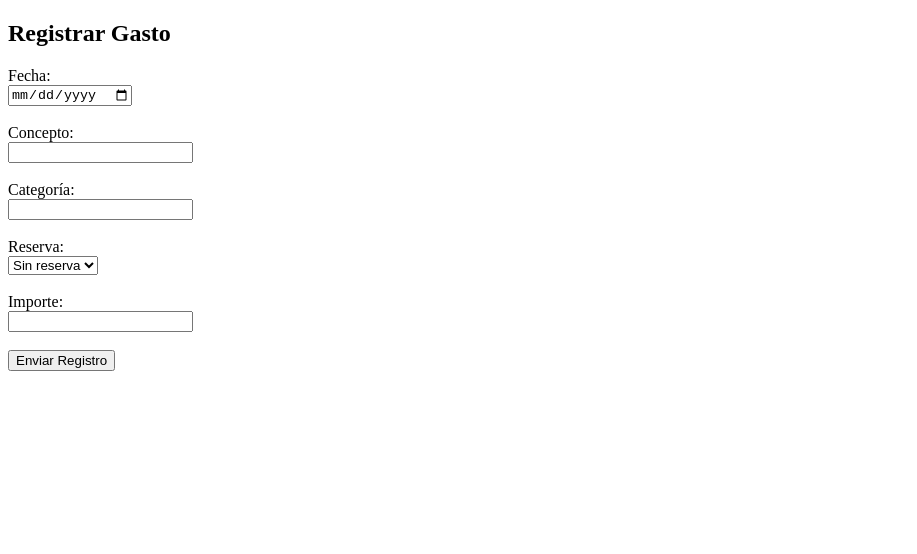
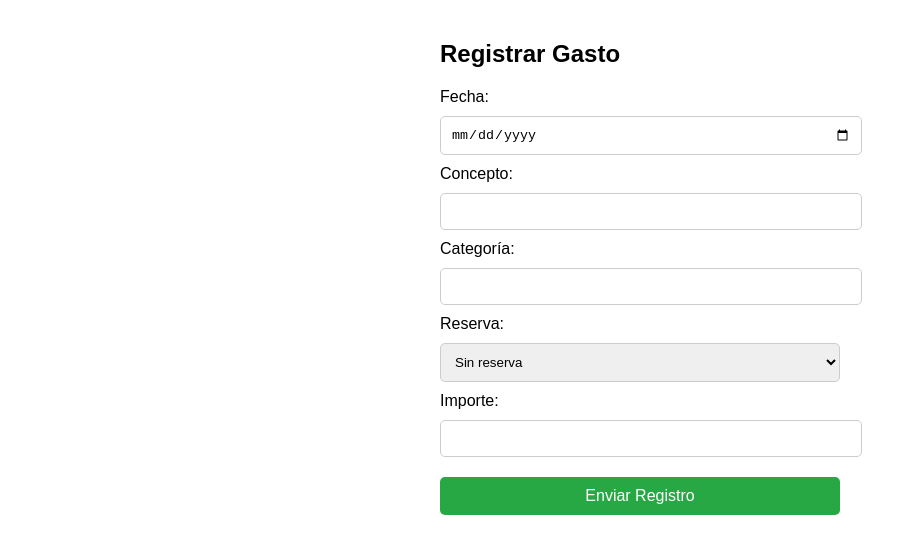
Before and after one commit to GabrielDiViesti/mis-apps, a plain HTML site: page index.html in a window 1280 px wide. Shown: the whole page, without its empty margins (0-917 px from the left). Drawn offline with Linux system fonts and the light colour scheme.

Commit message:
Update index.html

```diff
--- a/index.html
+++ b/index.html
@@ -1,32 +1,42 @@
 <!DOCTYPE html>
 <html>
+<head>
+    <meta charset="UTF-8">
+    <meta name="viewport" content="width=device-width, initial-scale=1.0">
+    <title>App Gastos</title>
+    <style>
+        body { font-family: sans-serif; padding: 20px; max-width: 400px; margin: auto; }
+        input, select, button { width: 100%; padding: 10px; margin: 10px 0; border: 1px solid #ccc; border-radius: 5px; }
+        button { background-color: #28a745; color: white; border: none; font-size: 16px; }
+    </style>
+</head>
 <body>
     <h2>Registrar Gasto</h2>
     <form id="gastoForm">
-        <label>Fecha:</label><br>
-        <input type="date" id="fecha" required><br><br>
+        <label>Fecha:</label>
+        <input type="date" id="fecha" required>
 
-        <label>Concepto:</label><br>
-        <input type="text" id="concepto" required><br><br>
+        <label>Concepto:</label>
+        <input type="text" id="concepto" required>
 
-        <label>Categoría:</label><br>
-        <input type="text" id="categoria" required><br><br>
+        <label>Categoría:</label>
+        <input type="text" id="categoria" required>
 
-        <label>Reserva:</label><br>
+        <label>Reserva:</label>
         <select id="reserva">
             <option value="Sin reserva">Sin reserva</option>
             <option value="Reserva A">Reserva A</option>
             <option value="Reserva B">Reserva B</option>
-        </select><br><br>
+        </select>
 
-        <label>Importe:</label><br>
-        <input type="number" id="monto" required><br><br>
+        <label>Importe:</label>
+        <input type="number" id="monto" required>
 
         <button type="button" onclick="enviarDatos()">Enviar Registro</button>
     </form>
 
     <script>
-        const url = "https://script.google.com/macros/s/AKfycbyzjLqYoKMDP3NLXtsFIr-Mdx4lfv_HwA3GbyqldzNClX5c0g5MAxzWxrLGVmyW9zqXmQ/exec"; // RECUERDA PEGAR TU URL AQUÍ
+        const url = "TU_URL_AQUI"; // RECUERDA PEGAR TU URL AQUÍ
 
         function enviarDatos() {
             const data = {
```
